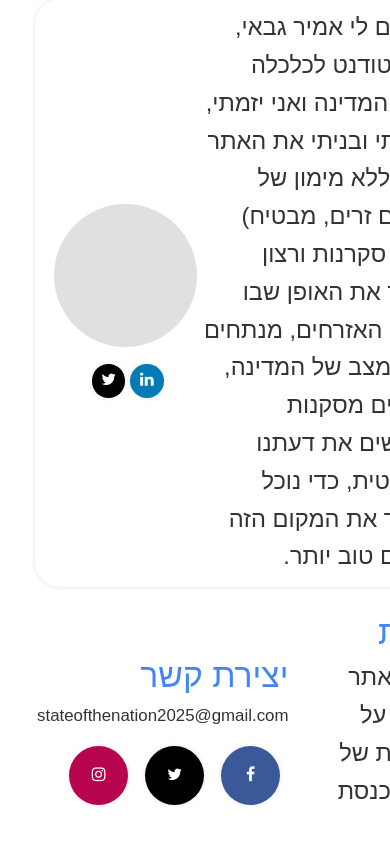
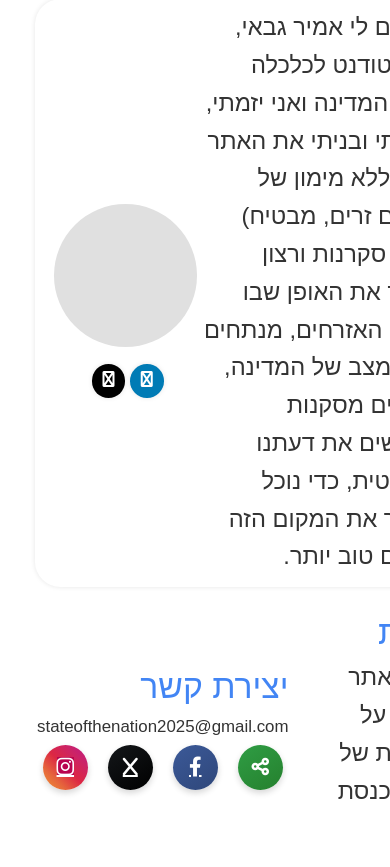
Before and after one commit to TheBlueBear02/StateOfTheNation, a Flask app: page /info in a window 390 px wide. Shown: the part 2454-3321 px from the top of the page. Run offline with Flask 3, Linux system fonts and the light colour scheme; parts of the project's set-up code (start-up, migrations or seed data) failed here and were passed over.

Commit message:
added social media buttons to info screen and mobile footer

```diff
--- a/static/info.css
+++ b/static/info.css
@@ -189,3 +189,75 @@ p{
     background: #b8044f;
     color: white;
   }
+  .buttons {
+    display: flex;
+    justify-content: center;
+    gap: 20px;
+    margin: 5px 0;
+}
+
+.btn-circle {
+    width: 45px;
+    height: 45px;
+    border-radius: 50%;
+    border: none;
+    display: flex;
+    align-items: center;
+    justify-content: center;
+    font-size: 20px;
+    color: white;
+    cursor: pointer;
+    transition: all 0.3s ease;
+    box-shadow: 0 3px 6px rgba(0,0,0,0.16);
+}
+
+/* Share button */
+.btn-circle:nth-child(1) {
+    background: linear-gradient(145deg, #2f9d44, #25802e);
+}
+
+.btn-circle:nth-child(1):hover {
+    background: linear-gradient(145deg, #33ae4a, #2a9134);
+    transform: translateY(-2px);
+}
+
+/* Facebook button */
+.btn-circle:nth-child(2) {
+    background: linear-gradient(145deg, #3b5998, #2f477a);
+}
+
+.btn-circle:nth-child(2):hover {
+    background: linear-gradient(145deg, #4267B2, #365899);
+    transform: translateY(-2px);
+}
+
+/* Twitter/X button */
+.btn-circle:nth-child(3) {
+    background: linear-gradient(145deg, #14171A, #000000);
+}
+
+.btn-circle:nth-child(3):hover {
+    background: linear-gradient(145deg, #1DA1F2, #14171A);
+    transform: translateY(-2px);
+}
+
+/* Instagram button */
+.btn-circle:nth-child(4) {
+    background: linear-gradient(45deg, #f09433 0%, #e6683c 25%, #dc2743 50%, #cc2366 75%, #bc1888 100%);
+}
+
+.btn-circle:nth-child(4):hover {
+    background: linear-gradient(45deg, #f09433 0%, #e6683c 25%, #dc2743 50%, #cc2366 75%, #bc1888 100%);
+    transform: translateY(-2px);
+}
+
+/* Active state for all buttons */
+.btn-circle:active {
+    transform: translateY(0);
+    box-shadow: 0 2px 4px rgba(0,0,0,0.12);
+}
+
+/* Add this if you want a pressed effect when sharing */
+.btn-circle.sharing {
+    animation: press 0.2s ease-in-out;
+}
--- a/templates/info.html
+++ b/templates/info.html
@@ -6,6 +6,8 @@
     <title>מצב האומה</title>
     <link rel="stylesheet" href="{{ url_for('static', filename='info.css') }}">
     <link rel="stylesheet" href="https://cdnjs.cloudflare.com/ajax/libs/font-awesome/4.7.0/css/font-awesome.min.css">
+    <link rel="stylesheet" href="https://cdnjs.cloudflare.com/ajax/libs/font-awesome/6.0.0/css/all.min.css">
+
 </head>
 <body>
     <div class="container">
@@ -80,10 +82,20 @@
                         <td style="width: 25%;">
                             <div class="section-title">יצירת קשר</div>
                             <p style="font-size: 2vh;">stateofthenation2025@gmail.com</p>
-                            <div class="social-icons">
-                                <a href="#" class="fa fa-facebook"></a>
-                                <a href="#" class="fa fa-twitter"></a>
-                                <a href="#" class="fa fa-instagram"></a>
+
+                            <div class="buttons">
+                                <button class="btn btn-circle" >
+                                    <i class="fas fa-share-alt"></i>
+                                </button>
+                                <a href="https://www.facebook.com/knesschat" target="_blank" class="btn btn-circle">
+                                    <i class="fab fa-facebook-f"></i>
+                                </a>
+                                <a href="https://twitter.com/knesschat" target="_blank" class="btn btn-circle">
+                                    <i class="fa-brands fa-x"></i>
+                                </a>
+                                <a href="https://www.instagram.com/knesschat" target="_blank" class="btn btn-circle">
+                                    <i class="fab fa-instagram"></i>
+                                </a>
                             </div>
                         </td>
                     </tr>
```
Also changed, not shown: static/mobile.css (+97 -24 lines), templates/mobile.html (+12 -4 lines).
